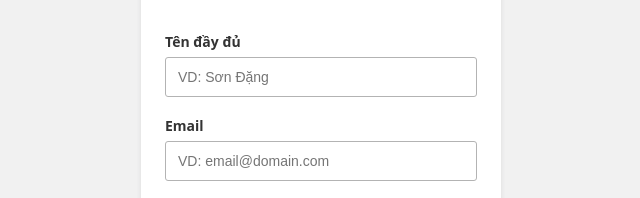
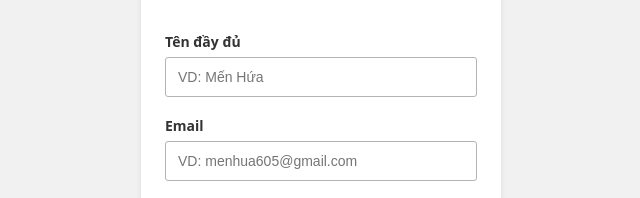
Before and after one commit to MenChill21/Form_Validation, a plain HTML site: page index.html in a window 1280 px wide. Shown: the part 267-465 px from the top of the page, 319-959 px from the left. Drawn offline with Linux system fonts and the light colour scheme.

Commit message:
Update index.html

```diff
--- a/index.html
+++ b/index.html
@@ -17,13 +17,13 @@
 
           <div class="form-group">
             <label for="fullname" class="form-label">Tên đầy đủ</label>
-              <input id="fullname" name="fullname" rules="required" type="text" placeholder="VD: Sơn Đặng" class="form-control">
+              <input id="fullname" name="fullname" rules="required" type="text" placeholder="VD: Mến Hứa" class="form-control">
             <span class="form-message"></span>
           </div>
 
           <div class="form-group">
             <label for="email" class="form-label">Email</label>
-            <input id="email" name="email" type="text" rules="required|email" placeholder="VD: email@domain.com" class="form-control">
+            <input id="email" name="email" type="text" rules="required|email" placeholder="VD: menhua605@gmail.com" class="form-control">
             <span class="form-message"></span>
           </div>
 
```
